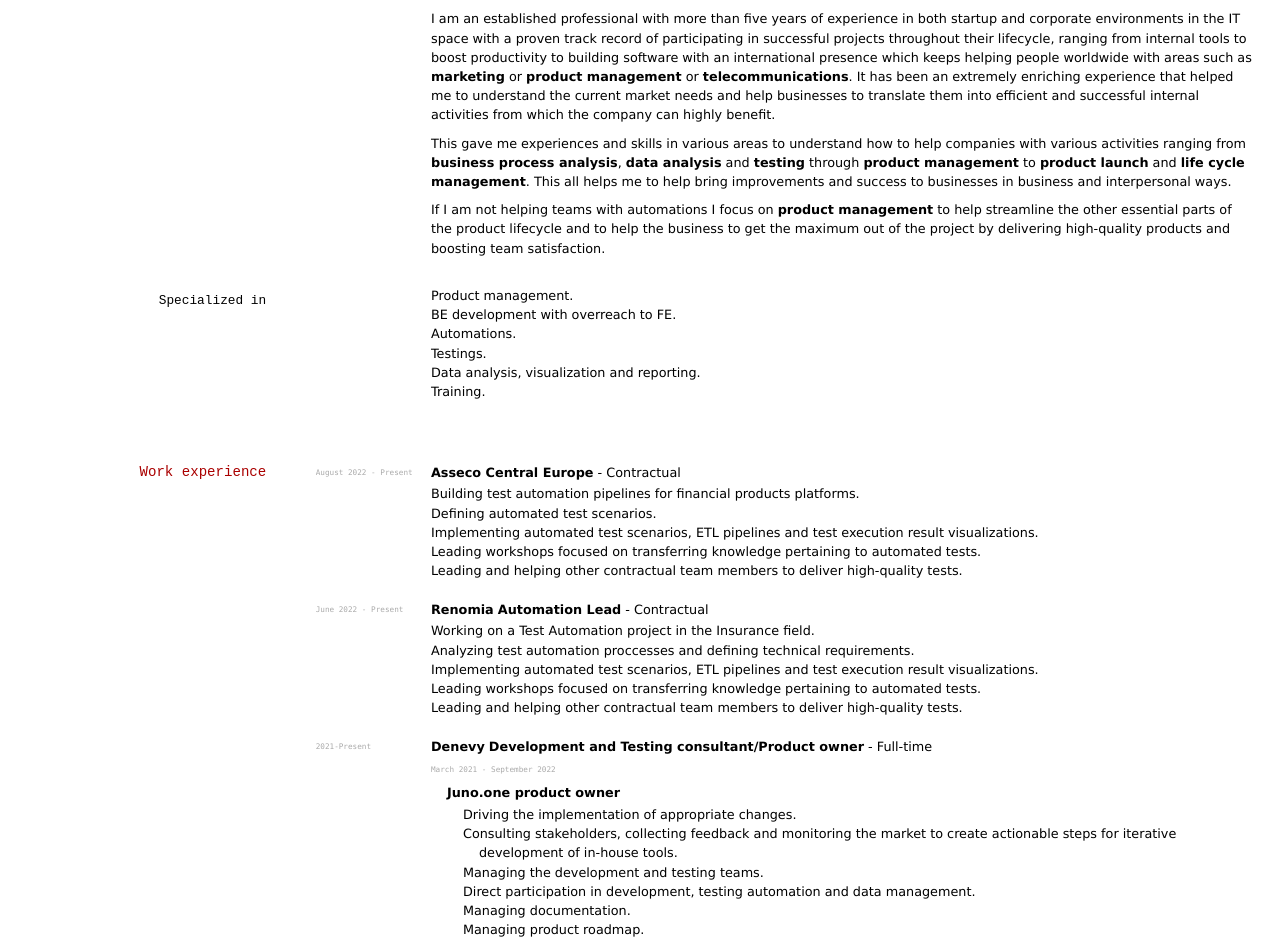
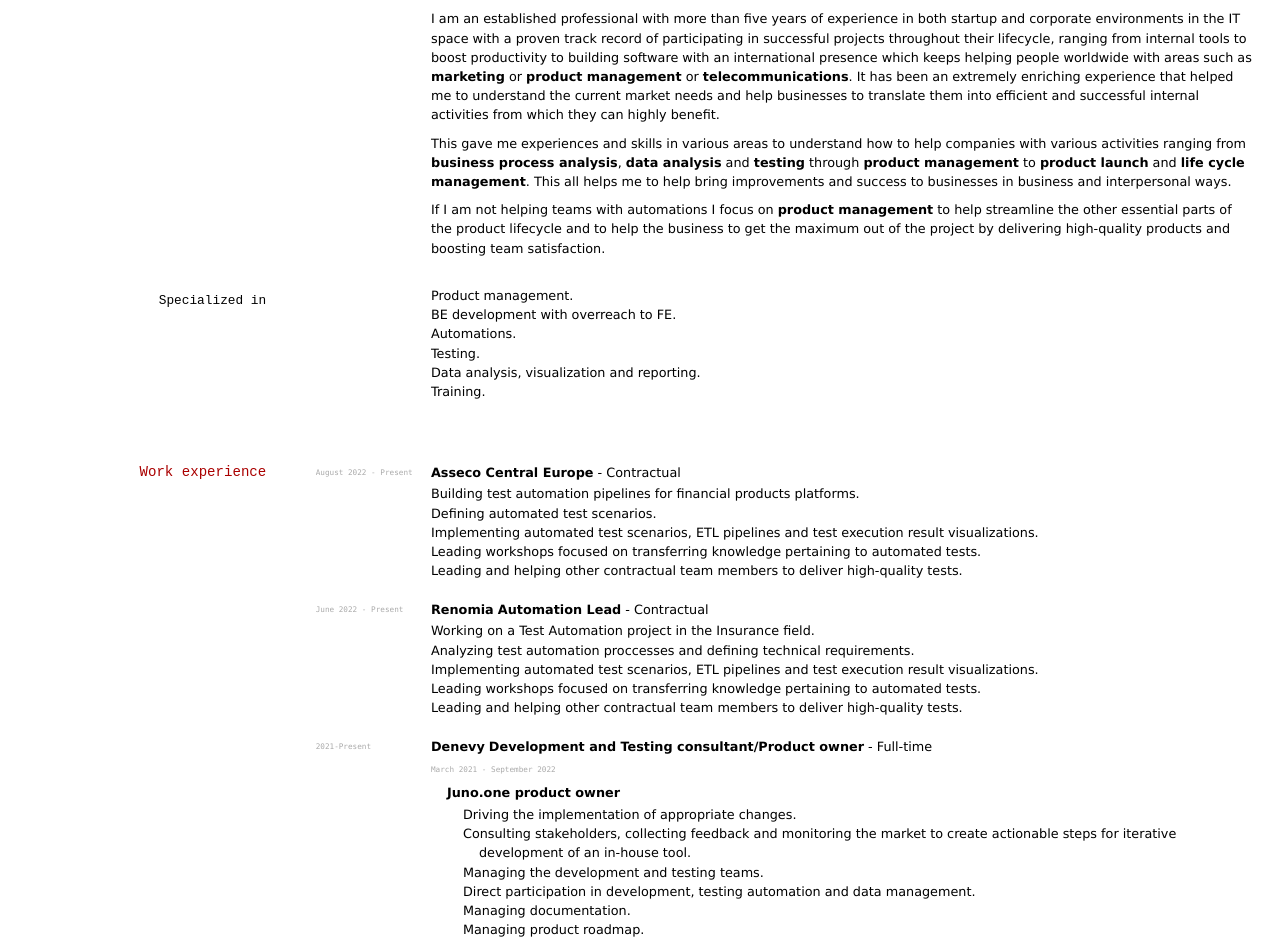
Before and after one commit to Dominik-97/curriculum-vitae, a Jekyll site: the page built from index.md, in a window 1280 px wide and 1400 px high. Shown: the part 371-1318 px from the top of the window. Built offline with Jekyll 4.4.1, drawn with Linux system fonts in a browser that asks for light colours; some of the changed text lies outside the part shown.

Commit message:
Fixing typos.

```diff
--- a/index.md
+++ b/index.md
@@ -37,7 +37,7 @@
 
 My goal is to help businesses succeed by driving improvements in both business and technical areas and providing **technical training** to share my knowledge with others. <br>
 
-I am an established professional with more than five years of experience in both startup and corporate environments in the IT space with a proven track record of participating in successful projects throughout their lifecycle, ranging from internal tools to boost productivity to building software with an international presence which keeps helping people worldwide with areas such as **marketing** or **product management** or **telecommunications**. It has been an extremely enriching experience that helped me to understand the current market needs and help businesses to translate them into efficient and successful internal activities from which the company can highly benefit. <br>
+I am an established professional with more than five years of experience in both startup and corporate environments in the IT space with a proven track record of participating in successful projects throughout their lifecycle, ranging from internal tools to boost productivity to building software with an international presence which keeps helping people worldwide with areas such as **marketing** or **product management** or **telecommunications**. It has been an extremely enriching experience that helped me to understand the current market needs and help businesses to translate them into efficient and successful internal activities from which they can highly benefit. <br>
 
 This gave me experiences and skills in various areas to understand how to help companies with various activities ranging from **business process analysis**, **data analysis** and **testing** through **product management** to **product launch** and **life cycle management**. This all helps me to help bring improvements and success to businesses in business and interpersonal ways. <br>
 
@@ -48,7 +48,7 @@
 - Product management.
 - BE development with overreach to FE.
 - Automations.
-- Testings.
+- Testing.
 - Data analysis, visualization and reporting.
 - Training.
 
@@ -75,7 +75,7 @@
 - `March 2021 - September 2022`
   - **Juno.one product owner**
     - Driving the implementation of appropriate changes.
-    - Consulting stakeholders, collecting feedback and monitoring the market to create actionable steps for iterative development of in-house tools.
+    - Consulting stakeholders, collecting feedback and monitoring the market to create actionable steps for iterative development of an in-house tool.
     - Managing the development and testing teams.
     - Direct participation in development, testing automation and data management.
     - Managing documentation.
```
Also changed, not shown: other parts of index.md (+9 -10 lines), _data/cv_data.json (+109 -109 lines).
